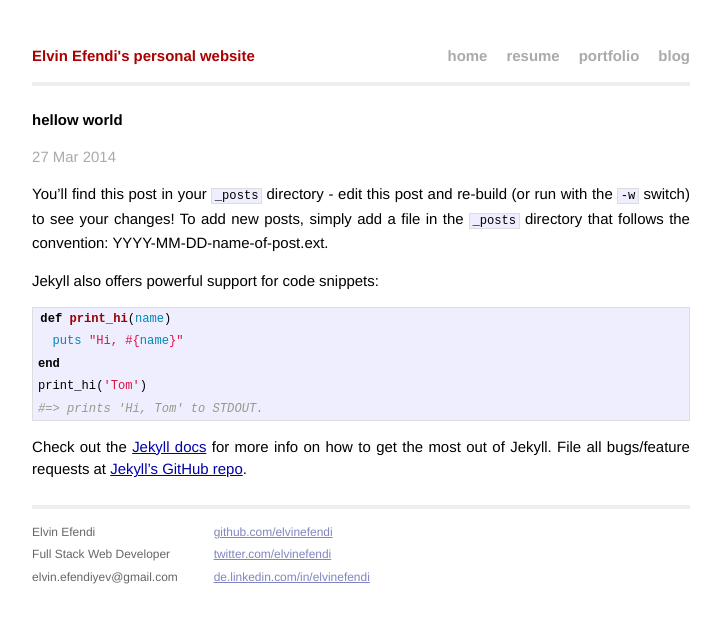
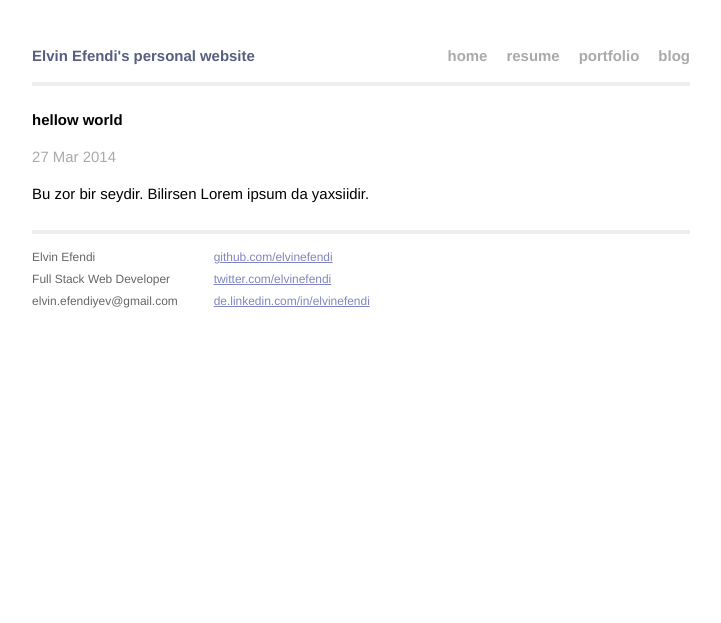
Before and after one commit to ElvinEfendi/elvinefendi.github.io, a Jekyll site: the page built from _posts/2014-03-27-hello-world.markdown, in a window 1280 px wide. Shown: the top 623 px of the page, without its empty margins (279-1000 px from the left). Built offline with Jekyll 4.4.1, drawn with Linux system fonts in a browser that asks for light colours; Markdown is read by kramdown in place of the engine named in the settings.

Commit message:
added blog page

```diff
--- a/_layouts/default.html
+++ b/_layouts/default.html
@@ -22,7 +22,7 @@
             	<a class="extra" href="/">home</a>
             	<a class="extra" href="/resume">resume</a>
             	<a class="extra" href="/portfolio">portfolio</a>
-	    	<a class="extra" href="/blog">blog</a>
+	    	<a class="extra" href="/blog.html">blog</a>
     	    </div>
           </div>
 	  <div class="h-line">&nbsp;</div>
--- a/_posts/2014-03-27-hello-world.markdown
+++ b/_posts/2014-03-27-hello-world.markdown
@@ -5,20 +5,4 @@
 categories: jekyll update
 ---
 
-You'll find this post in your `_posts` directory - edit this post and re-build (or run with the `-w` switch) to see your changes!
-To add new posts, simply add a file in the `_posts` directory that follows the convention: YYYY-MM-DD-name-of-post.ext.
-
-Jekyll also offers powerful support for code snippets:
-
-{% highlight ruby %}
-def print_hi(name)
-  puts "Hi, #{name}"
-end
-print_hi('Tom')
-#=> prints 'Hi, Tom' to STDOUT.
-{% endhighlight %}
-
-Check out the [Jekyll docs][jekyll] for more info on how to get the most out of Jekyll. File all bugs/feature requests at [Jekyll's GitHub repo][jekyll-gh].
-
-[jekyll-gh]: https://github.com/mojombo/jekyll
-[jekyll]:    http://jekyllrb.com
+Bu zor bir seydir. Bilirsen Lorem ipsum da yaxsiidir.
--- a/css/main.css
+++ b/css/main.css
@@ -21,7 +21,13 @@
   font-size: 100%; }
 
 h1 { margin-bottom: 1em; }
-p { margin: 1em 0; }
+p {
+  margin: 1em 0;
+}
+
+p.excerpt {
+  margin-top: 0;
+}
 
 a         { color: #00a; }
 a:hover   { color: #000; }
@@ -82,7 +88,7 @@
 }
 
 .title a {
-  color: #a00;
+  color: #565F80;
 }
 
 .title a:hover {
```
Also changed, not shown: blog.html (added, +17 -0 lines), index.html (+5 -5 lines).
